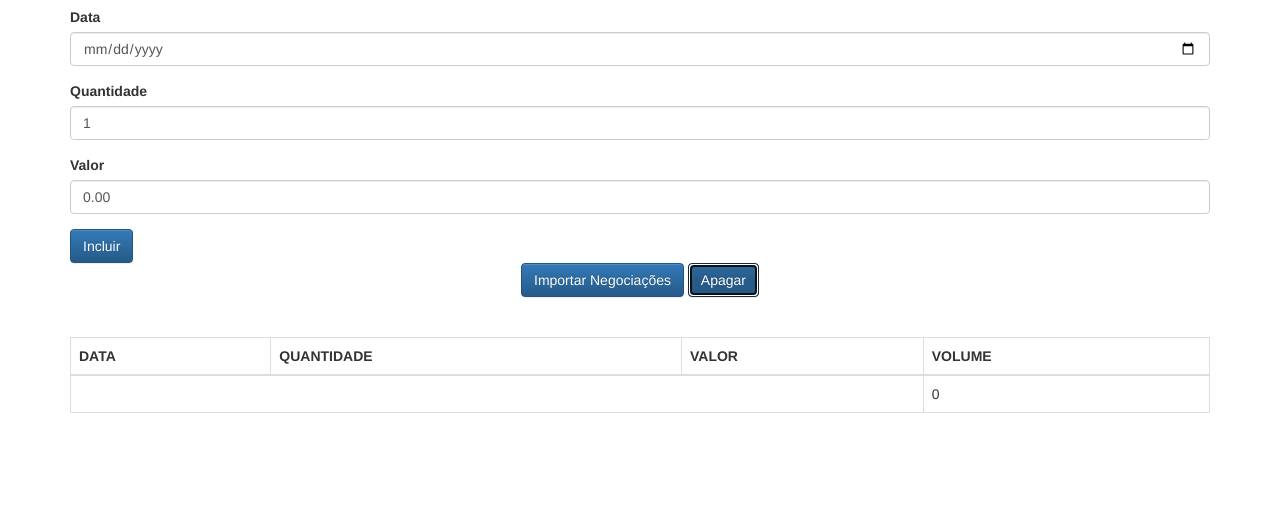
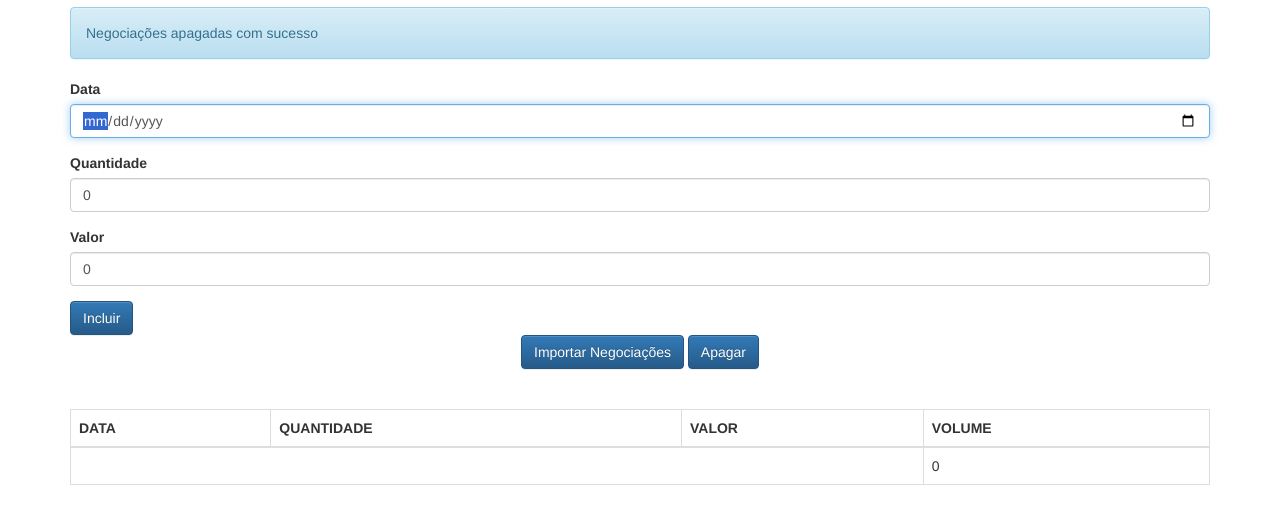
Before and after one commit to vinicius-guima/Js-es6, a plain HTML site: page client/index.html in a window 1280 px wide. Both pictures are taken after a click on the button "Apagar". Shown: the part 63-586 px from the top of the page. Drawn offline with Linux system fonts and the light colour scheme.

Commit message:
patterns observer

```diff
--- a/client/index.html
+++ b/client/index.html
@@ -39,7 +39,7 @@
         <button class="btn btn-primary text-center" type="button">
             Importar Negociações
         </button>
-        <button class="btn btn-primary text-center" type="button">
+        <button onclick="negociacaoController.apaga()" class="btn btn-primary text-center" type="button">
             Apagar
         </button>
     </div>
--- a/client/js/app/controllers/NegociaocaoController.js
+++ b/client/js/app/controllers/NegociaocaoController.js
@@ -6,7 +6,8 @@ class NegociacaoController {
         this._inputData = $('#data');                  // se asemelha a sintaxe do jquery
         this._inputQuantidade = $('#quantidade');
         this._inputValor = $('#valor');
-        this._listaNegociacoes = new ListaNegociacoes();
+
+        this._listaNegociacoes = new ListaNegociacoes(model => this._negociacoesView.update(model));
 
         this._negociacoesView = new NegociacoesView($('#negociacoesView'));
         this._negociacoesView.update(this._listaNegociacoes);
@@ -22,6 +23,13 @@ class NegociacaoController {
         this._listaNegociacoes.adiciona(this._criaNegociacao());
         this._negociacoesView.update(this._listaNegociacoes);
         this._mensagem.texto = 'Negociação adicionada com sucesso';
+        this._mensagemView.update(this._mensagem);
+        this._limpaFormulario();
+    }
+    apaga() {
+        this._listaNegociacoes.esvazia();
+        this._negociacoesView.update(this._listaNegociacoes);
+        this._mensagem.texto = 'Negociações apagadas com sucesso';
         this._mensagemView.update(this._mensagem);
         this._limpaFormulario();
     }
--- a/client/js/app/models/ListaNegociacoes.js
+++ b/client/js/app/models/ListaNegociacoes.js
@@ -12,4 +12,8 @@ class ListaNegociacoes {
         return [].concat(this._negociacoes);
     }
 
+    esvazia(){
+        this._negociacoes= [];
+    }
+
 }
```
Also changed, not shown: client/js/home.html (added, +10 -0 lines).
